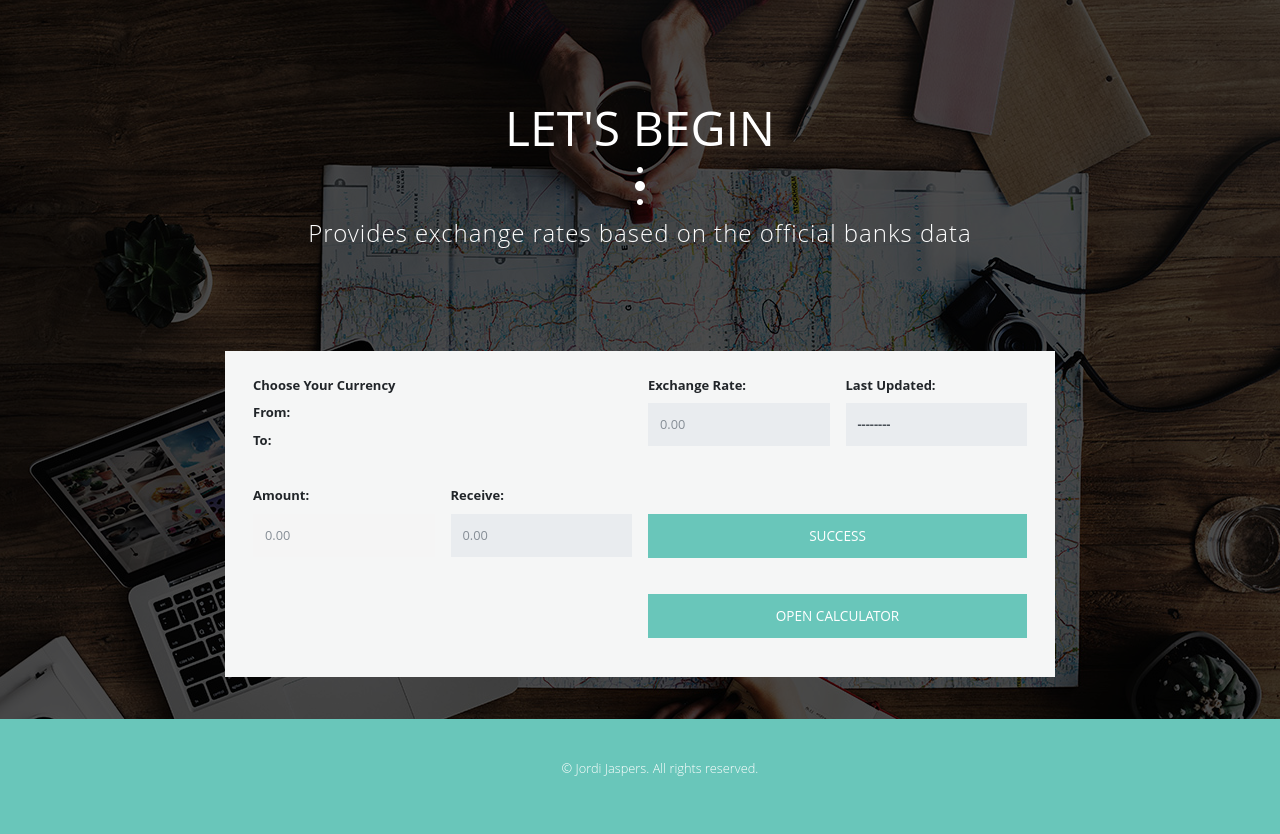
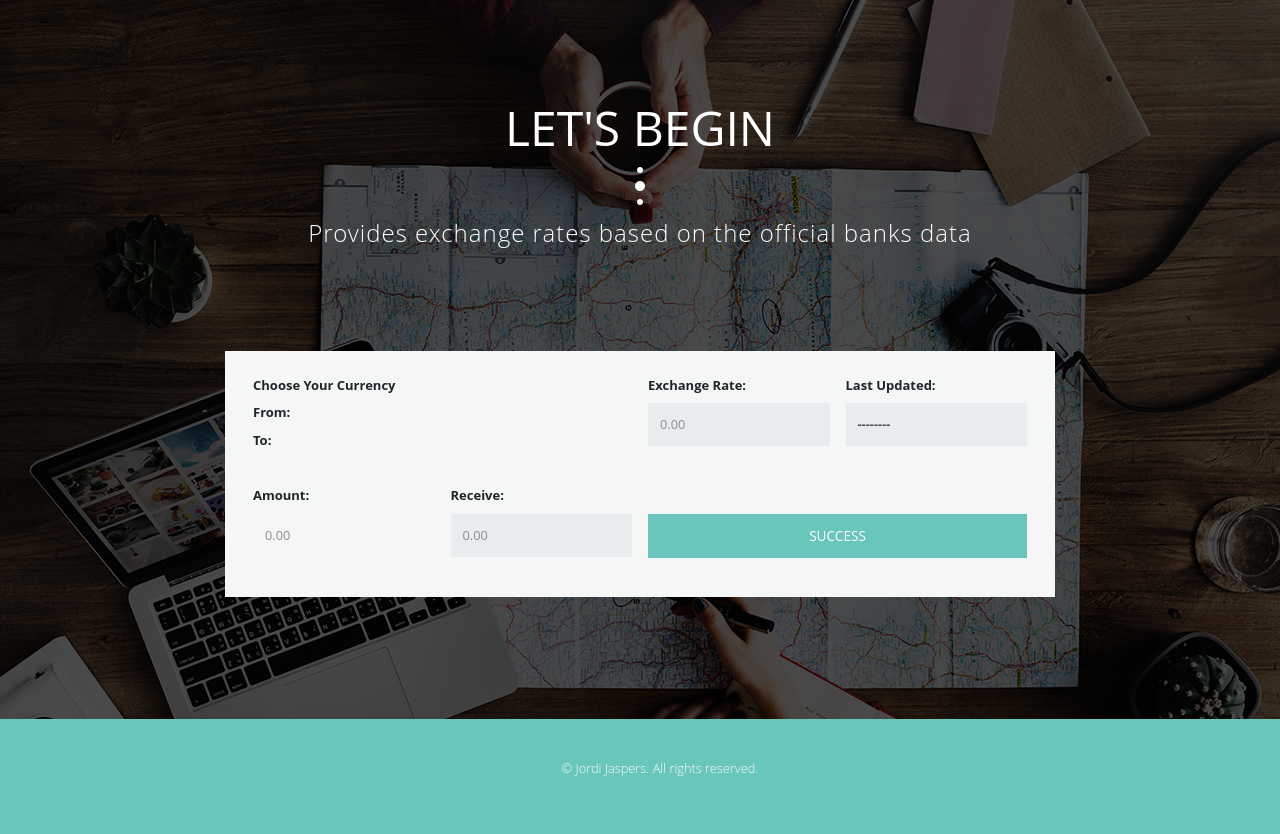
Before and after one commit to Jordi-Jaspers/CurrencyExchanger, a Python web app: template flask/templates/index.html in a window 1280 px wide. Shown: the part 120-954 px from the top of the page. Run offline with Jinja, Linux system fonts and the light colour scheme; the template is opened without the code that fills it, so the values that code supplies are empty; some libraries are stand-ins or nearby versions.

Commit message:
deleted SOAP service

```diff
--- a/flask/templates/index.html
+++ b/flask/templates/index.html
@@ -96,10 +96,6 @@
                                     <div class="form-group tm-form-group tm-form-group-pad tm-form-group-1">
                                         <label for="btnSubmit">&nbsp;</label>
                                         <label class="btn btn-primary tm-btn tm-btn-search text-uppercase" id="status">Success</label>
-
-                                        <label for="btnCalc">&nbsp;</label>
-                                        <label class="btn btn-primary tm-btn tm-btn-search text-uppercase" id="openCalc"><a class="btn-primary" href="http://10.211.55.4:89/WebForm1.aspx" target="_blank">Open Calculator</a></label>
-                                        <!-- Targeting SOAP-service by opening a new window with target="_blank" and referencing to the page via href="http://10.211.55.4:89/WebForm1.aspx"-->
                                     </div>
                                 </div>
                             </form>
```
